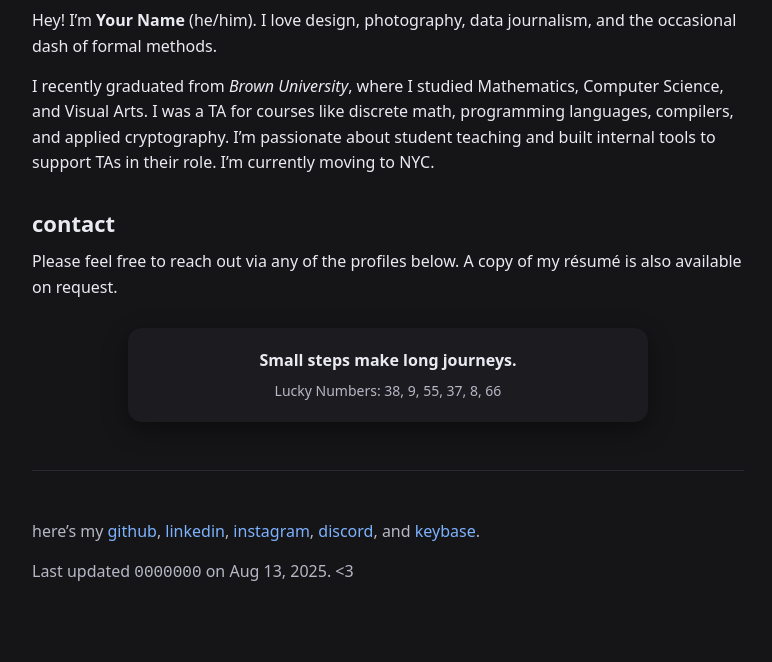
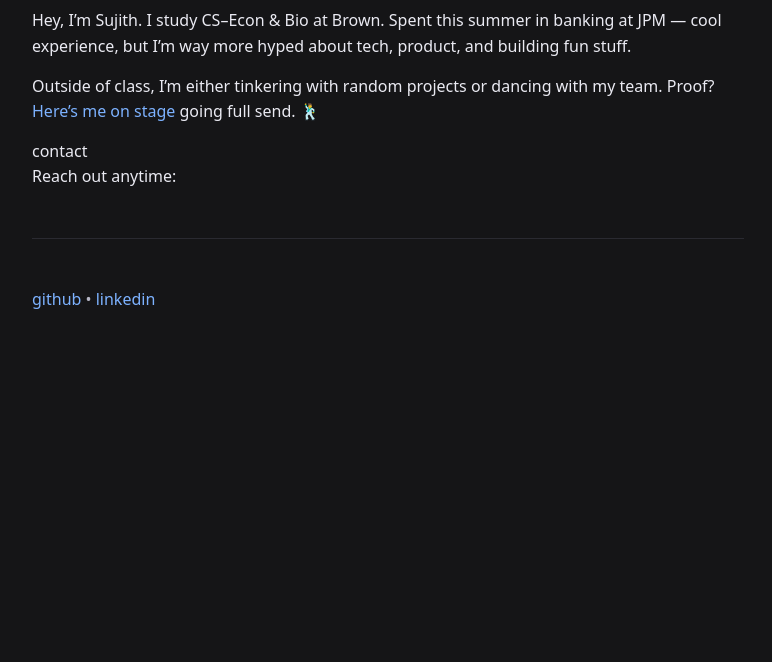
Before and after one commit to sujithpakala/sujithpakala.github.io, a plain HTML site: page index.html in a window 1280 px wide. Shown: the part 138-800 px from the top of the page, without its empty margins (252-1024 px from the left). Drawn offline with Linux system fonts and the light colour scheme.

Commit message:
Update index.html

```diff
--- a/index.html
+++ b/index.html
@@ -3,15 +3,11 @@
 <head>
   <meta charset="utf-8" />
   <meta name="viewport" content="width=device-width, initial-scale=1" />
-  <title>Your Name</title>
-  <meta name="description" content="Your minimalist personal site" />
-  <meta property="og:title" content="Your Name" />
-  <meta property="og:description" content="Design • code • writing" />
-  <meta property="og:type" content="website" />
+  <title>Sujith Pakala</title>
+  <meta name="description" content="Sujith Pakala - CS–Econ & Bio @ Brown" />
   <style>
     :root{
       --bg:#151517;
-      --card:#1c1c20;
       --text:#eaeaf2;
       --muted:#b7b7c7;
       --link:#7db2ff;
@@ -21,7 +17,7 @@
     *{box-sizing:border-box}
     html,body{height:100%}
     body{
-      margin:0; font: 16px/1.6 system-ui, -apple-system, Segoe UI, Roboto, Inter, "Helvetica Neue", Arial, sans-serif;
+      margin:0; font:16px/1.6 system-ui, -apple-system, Segoe UI, Roboto, Inter, "Helvetica Neue", Arial, sans-serif;
       color:var(--text); background:var(--bg);
       display:flex; justify-content:center;
     }
@@ -30,23 +26,8 @@
     p{margin:0 0 14px}
     .muted{color:var(--muted)}
     a{color:var(--link); text-decoration:none}
-    a:hover{ text-decoration:underline }
-    .section-title{font-weight:800; margin-top:30px; margin-bottom:8px; font-size:22px}
+    a:hover{text-decoration:underline}
     hr{border:0; border-top:1px solid var(--rule); margin:48px 0}
-
-    /* Fortune card */
-    .fortune{
-      background:var(--card); border-radius:14px; padding:20px; box-shadow:0 8px 24px rgba(0,0,0,.4);
-      width:min(520px,100%); margin:28px auto; text-align:center
-    }
-    .fortune .quote{font-weight:700; margin-bottom:6px}
-    .fortune .nums{font-size:14px; color:var(--muted)}
-
-    /* Footer */
-    .footer{display:flex; gap:10px; flex-wrap:wrap; align-items:center; justify-content:center}
-    .badges a{margin-right:10px}
-
-    /* Responsive tweaks */
     @media (max-width:520px){
       h1{font-size:28px}
     }
@@ -54,65 +35,22 @@
 </head>
 <body>
   <main class="wrap">
-    <h1>Your Name</h1>
+    <h1>Sujith Pakala</h1>
 
-    <p>Hey! I’m <strong>Your Name</strong> (he/him). I love design, photography, data journalism, and the occasional dash of formal methods.</p>
-    <p>I recently graduated from <em>Brown University</em>, where I studied Mathematics, Computer Science, and Visual Arts. I was a TA for courses like discrete math, programming languages, compilers, and applied cryptography. I’m passionate about student teaching and built internal tools to support TAs in their role. I’m currently moving to NYC.</p>
+    <p>Hey, I’m Sujith. I study CS–Econ & Bio at Brown. Spent this summer in banking at JPM — cool experience, but I’m way more hyped about tech, product, and building fun stuff.</p>
+
+    <p>Outside of class, I’m either tinkering with random projects or dancing with my team.
+    Proof? <a href="https://www.youtube.com/watch?v=prlTrUoBaAg" target="_blank">Here’s me on stage</a> going full send. 🕺</p>
 
     <div class="section-title">contact</div>
-    <p>Please feel free to reach out via any of the profiles below. A copy of my résumé is also available on request.</p>
-
-    <div class="fortune" id="fortune">
-      <div class="quote">Loading wisdom…</div>
-      <div class="nums">Lucky Numbers: —</div>
-    </div>
+    <p>Reach out anytime:</p>
 
     <hr />
 
-    <p class="muted">here’s my
-      <a href="#" id="gh">github</a>,
-      <a href="#" id="li">linkedin</a>,
-      <a href="#" id="ig">instagram</a>,
-      <a href="#" id="dc">discord</a>, and
-      <a href="#" id="kb">keybase</a>.
+    <p class="muted">
+      <a href="https://github.com/sujithpakala">github</a> •
+      <a href="https://www.linkedin.com/in/sujithpakala/">linkedin</a>
     </p>
-
-    <p class="muted" id="updated">Last updated <code>0000000</code> on <span></span>. &lt;3</p>
   </main>
-
-  <script>
-    // 1) Fortune-like blurb
-    const fortunes = [
-      "Adversity is the parent of virtue.",
-      "Small steps make long journeys.",
-      "Stay curious. Build often.",
-      "Less, but better.",
-      "Systems > goals."
-    ];
-    function randomLucky(){
-      const nums = Array.from({length:6},()=> Math.floor(Math.random()*70)+1);
-      return nums.join(', ');
-    }
-    function drawFortune(){
-      const f = document.getElementById('fortune');
-      f.querySelector('.quote').textContent = fortunes[Math.floor(Math.random()*fortunes.length)];
-      f.querySelector('.nums').textContent = 'Lucky Numbers: ' + randomLucky();
-    }
-    drawFortune();
-
-    // 2) "Last updated" helper — replace hash with your latest git short SHA
-    const updated = document.getElementById('updated');
-    const now = new Date();
-    updated.querySelector('span').textContent = now.toLocaleDateString(undefined, { day:'2-digit', month:'short', year:'numeric' });
-    // Put your own 7-char commit here once deployed via GitHub Pages/Netlify
-    // updated.querySelector('code').textContent = '22d770e';
-
-    // 3) Socials (fill with your URLs)
-    document.getElementById('gh').href = 'https://github.com/yourname';
-    document.getElementById('li').href = 'https://www.linkedin.com/in/yourname';
-    document.getElementById('ig').href = 'https://www.instagram.com/yourname';
-    document.getElementById('dc').href = 'https://discordapp.com/users/your-id';
-    document.getElementById('kb').href = 'https://keybase.io/yourname';
-  </script>
 </body>
 </html>
```
